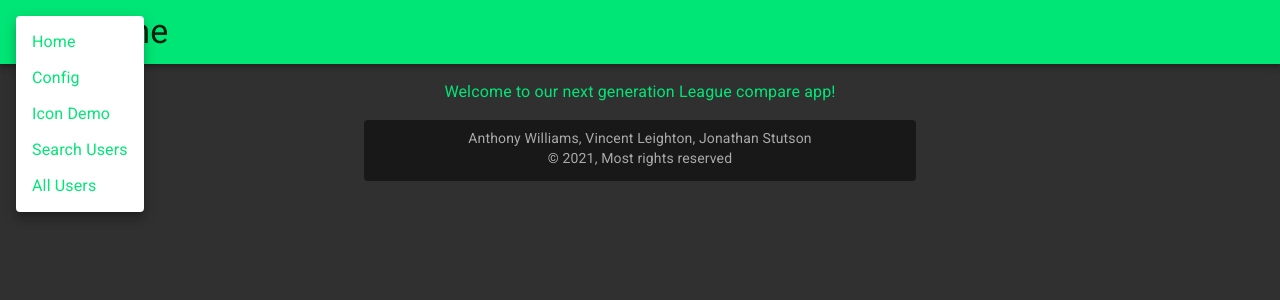
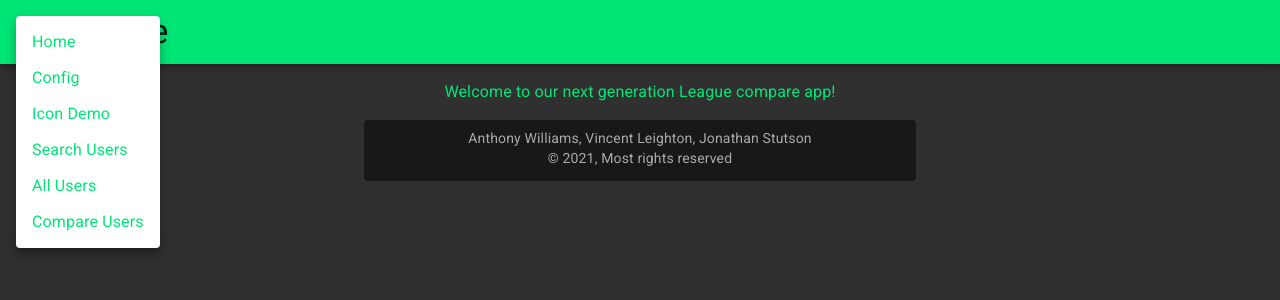
Before and after one commit to Wolven531/simple-cra-app, a React (Create React App) app: page / in a window 1280 px wide. Both pictures are taken after a click on the button "menu". Shown: the top 300 px of the page. Built offline with nearby package versions, Linux system fonts and the light colour scheme.

Commit message:
Updated Routing and Nav for new Comparison page

```diff
--- a/src/App/App.tsx
+++ b/src/App/App.tsx
@@ -1,6 +1,7 @@
 import { Container } from '@material-ui/core'
 import { FC } from 'react'
 import { BrowserRouter, Route, Switch } from 'react-router-dom'
+import { ComparePage } from '../ComparePage/ComparePage'
 import { ConfigPage } from '../ConfigPage/ConfigPage'
 import { DisplayUsersPage } from '../DisplayUsersPage/DisplayUsersPage'
 import { Footer } from '../Footer/Footer'
@@ -43,6 +44,9 @@ const App: FC = () => {
 						<Route path="/stats/summary/:id/:games" exact>
 							<UserStatsPage />
 						</Route>
+						<Route path="/compare" exact>
+							<ComparePage />
+						</Route>
 						<Route path="/">
 							<PageNotFoundPage />
 						</Route>
--- a/src/Nav/Nav.tsx
+++ b/src/Nav/Nav.tsx
@@ -137,6 +137,19 @@ const Nav: FC = () => {
 							All Users
 						</Link>
 					</MenuItem>
+					<MenuItem
+						onClick={() => {
+							handleClose()
+						}}
+					>
+						<Link
+							href="/compare"
+							rel="noopener noreferrer"
+							role="link"
+						>
+							Compare Users
+						</Link>
+					</MenuItem>
 				</Menu>
 				<Typography
 					aria-roledescription="title of page"
```
